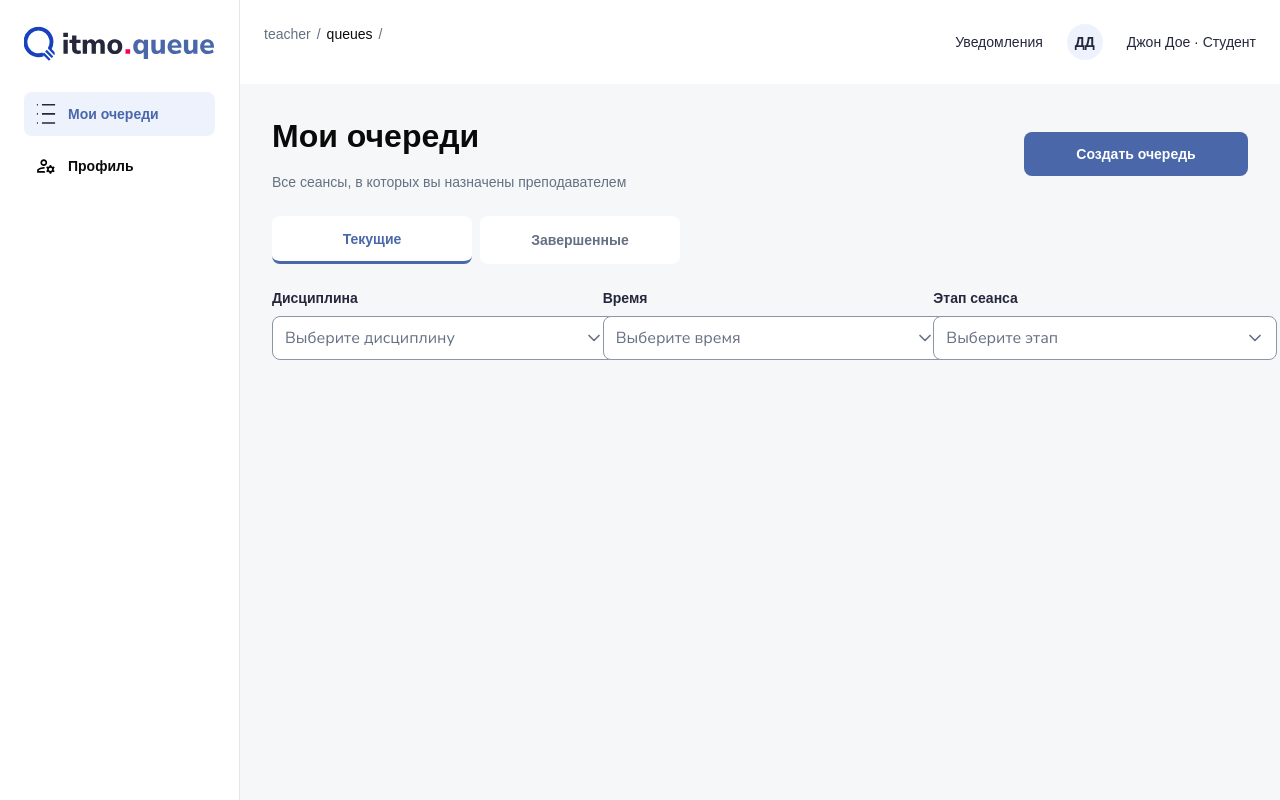
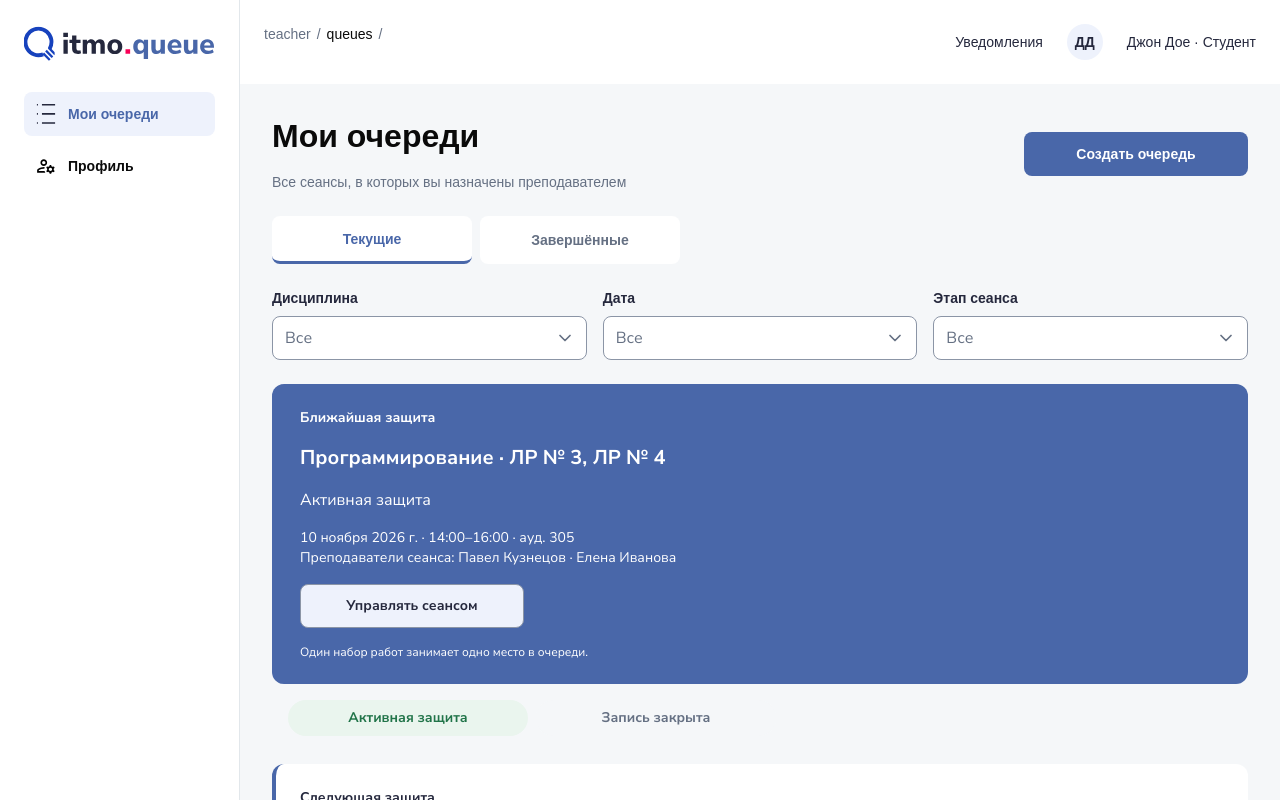
Before and after one commit to ITMO-QUEUE/itmo-queue-frontend, a React (Vite) app: page /teacher/queues in a window 1280 px wide. Built offline with nearby package versions, Linux system fonts and the light colour scheme.

Commit message:
реализован компонент TeacherQueue по аналогии с StudentQueue. Реализован вывод тестовой mockQueue в TeacherQueuesPage

```diff
--- /dev/null
+++ b/src/features/queue-teacher/components/TeacherQueue.tsx
@@ -0,0 +1,102 @@
+import { UIButton, UIButtonTone } from '../../../components/ui/UIButton'
+import {
+	UIQueueStatus,
+	QueueStatus
+} from '../../../components/ui/UIQueueStatus'
+import type {
+	TeacherQueue as TeacherQueueType,
+	QueueWork
+} from '../../queue-student/types/queue'
+
+export interface TeacherQueueProps {
+	teacherQueue: TeacherQueueType & { works: QueueWork[] }
+	isNearest?: boolean
+	onOpenQueue: () => void
+}
+
+const STAGE_LABELS = {
+	[ QueueStatus.PREREGISTRATION ]: 'Предварительная запись',
+	[ QueueStatus.ACTIVE ]: 'Активная защита',
+	[ QueueStatus.PAUSED ]: 'Защита приостановлена',
+	[ QueueStatus.COMPLETED ]: 'Завершён'
+}
+const dateFormatter = new Intl.DateTimeFormat( 'ru-RU', {
+	day: 'numeric',
+	month: 'long',
+	year: 'numeric'
+} )
+const timeFormatter = new Intl.DateTimeFormat( 'ru-RU', {
+	hour: '2-digit',
+	minute: '2-digit'
+} )
+
+export const TeacherQueue = ( {
+	teacherQueue: queue,
+	isNearest = false,
+	onOpenQueue
+}: TeacherQueueProps ) => {
+	const isCompleted = queue.status === QueueStatus.COMPLETED
+
+	return (
+		<section
+			className='flex flex-col gap-4'
+			aria-label={ queue.subject }
+		>
+			<div
+				className={ `flex flex-col gap-4 rounded-card border-l-4 border-action-primary p-6 ${ isNearest ? 'bg-action-primary text-text-inverse' : 'bg-bg-surface text-text-primary' }` }
+			>
+				<p className='text-label font-bold'>
+					{ isCompleted
+						? 'Завершённая защита'
+						: isNearest
+							? 'Ближайшая защита'
+							: 'Следующая защита' }
+				</p>
+				<h2 className='text-subheading font-bold'>
+					{ queue.subject } ·{ ' ' }
+					{ queue.works.map( work => `ЛР № ${ work.number }` ).join( ', ' ) }
+				</h2>
+				<p className='text-body'>
+					{ queue.status === QueueStatus.PREREGISTRATION
+						? 'Защита ещё не началась'
+						: STAGE_LABELS[ queue.status ] }
+				</p>
+				<div className='text-small'>
+					<p>
+						{ dateFormatter.format( queue.startsAt ) } ·{ ' ' }
+						{ timeFormatter.format( queue.startsAt ) }–
+						{ timeFormatter.format( queue.endsAt ) } ·{ ' ' }
+						{ queue.auditorium ? `ауд. ${ queue.auditorium }` : 'онлайн' }
+					</p>
+					<p>Преподаватели сеанса: { queue.teachers.join( ' · ' ) }</p>
+				</div>
+				<div>
+					<UIButton
+						label={ isCompleted ? 'Открыть сеанс' : 'Управлять сеансом' }
+						tone={ isNearest ? UIButtonTone.SECONDARY : UIButtonTone.PRIMARY }
+						onClick={ onOpenQueue }
+					/>
+				</div>
+				<p className='text-caption'>
+					Один набор работ занимает одно место в очереди.
+				</p>
+			</div>
+			<div className='flex flex-wrap gap-2 px-4'>
+				<UIQueueStatus
+					label={ STAGE_LABELS[ queue.status ] }
+					status={ queue.status }
+				/>
+				<UIQueueStatus
+					label={
+						queue.isRegistrationOpen ? 'Запись открыта' : 'Запись закрыта'
+					}
+					status={
+						queue.isRegistrationOpen
+							? QueueStatus.REGISTRATION_OPEN
+							: QueueStatus.REGISTRATION_CLOSED
+					}
+				/>
+			</div>
+		</section>
+	)
+}
--- a/src/pages/teacher/TeacherQueuesPage.tsx
+++ b/src/pages/teacher/TeacherQueuesPage.tsx
@@ -1,118 +1,174 @@
 import { useState } from 'react'
+import { Outlet, useNavigate, useParams } from 'react-router'
 import { Page } from '../../components/common/Page.tsx'
+import { QueueStatus } from '../../components/ui/UIQueueStatus'
 import { UITab } from '../../components/ui/UITab'
 import { UISelect, type UISelectOption } from '../../components/ui/UISelect'
+import { TeacherQueue } from '../../features/queue-teacher/components/TeacherQueue'
+import { mockQueues } from '../../features/queue-student/mocks/queues'
 
 const TABS = [
-		{ id: 'current', label: 'Текущие', subtitle: 'Все сеансы, в которых вы назначены преподавателем' },
-		{ id: 'archive', label: 'Завершенные', subtitle: 'Завершённые доступные вам сеансы' }
-	]
-
-const SUBJECTS: UISelectOption[] = [
-	{ value: 'math', label: 'Математический анализ' },
-	{ value: 'algebra', label: 'Алгебра и структуры данных' },
-	{ value: 'programming', label: 'Программирование' },
-	{ value: '', label: 'Очистить фильтр' }
+	{
+		id: 'current',
+		label: 'Текущие',
+		subtitle: 'Все сеансы, в которых вы назначены преподавателем'
+	},
+	{
+		id: 'archive',
+		label: 'Завершённые',
+		subtitle: 'Завершённые доступные вам сеансы'
+	}
 ]
 
+const STAGE_LABELS = {
+	[ QueueStatus.PREREGISTRATION ]: 'Предварительная запись',
+	[ QueueStatus.ACTIVE ]: 'Активная защита',
+	[ QueueStatus.PAUSED ]: 'Защита приостановлена',
+	[ QueueStatus.COMPLETED ]: 'Завершён'
+}
+const dateFormatter = new Intl.DateTimeFormat( 'ru-RU', {
+	day: 'numeric',
+	month: 'long',
+	year: 'numeric'
+} )
+const dateKey = ( date: Date ) =>
+	`${ date.getFullYear() }-${ date.getMonth() + 1 }-${ date.getDate() }`
+const resetOption = { value: '', label: 'Сбросить фильтр' }
+const SUBJECTS: UISelectOption[] = [
+	...Array.from(
+		new Set( mockQueues.map( queue => queue.subject ) ),
+		subject => ( { value: subject, label: subject } )
+	),
+	resetOption
+]
+const DATES: UISelectOption[] = [
+	...Array.from(
+		new Map(
+			[ ...mockQueues ]
+				.sort( ( a, b ) => a.startsAt.getTime() - b.startsAt.getTime() )
+				.map( queue => [
+					dateKey( queue.startsAt ),
+					{
+						value: dateKey( queue.startsAt ),
+						label: dateFormatter.format( queue.startsAt )
+					}
+				] )
+		).values()
+	),
+	resetOption
+]
 const STAGES: UISelectOption[] = [
-	{ value: 'pre', label: 'Предварительная запись' },
-	{ value: 'active', label: 'Активная защита' },
-	{ value: 'done', label: 'Завершён' },
-	{ value: '', label: 'Очистить фильтр' }
-]
-
-const TIME: UISelectOption[] = [
-	{ value: '14:00', label: '14:00' },
-	{ value: '15:30', label: '15:30' },
-	{ value: '', label: 'Очистить фильтр' }
-
+	...Object.entries( STAGE_LABELS ).map( ( [ value, label ] ) => ( {
+		value,
+		label
+	} ) ),
+	resetOption
 ]
 
 export const TeacherQueuesPage = () => {
-
-	const [activeTab, setActiveTab] = useState<string>('current')
-	const [subject, setSubject] = useState<string>('')
-	const [stage, setStage] = useState<string>('')
-	const [time, setTime] = useState<string>('')
-
+	const navigate = useNavigate()
+	const { queueId } = useParams()
+	const [ activeTab, setActiveTab ] = useState( 'current' )
+	const [ subject, setSubject ] = useState( '' )
+	const [ stage, setStage ] = useState( '' )
+	const [ date, setDate ] = useState( '' )
+	const queues = [ ...mockQueues ]
+		.filter(
+			queue =>
+				( queue.status === QueueStatus.COMPLETED ) ===
+				( activeTab === 'archive' )
+		)
+		.sort( ( a, b ) => a.startsAt.getTime() - b.startsAt.getTime() )
+	const visibleQueues =
+		activeTab === 'archive'
+			? queues
+			: queues.filter(
+					queue =>
+						( ! subject || queue.subject === subject ) &&
+						( ! date || dateKey( queue.startsAt ) === date ) &&
+						( ! stage || queue.status === stage )
+				)
+	const nearestId = visibleQueues[ 0 ]?.id
 	const searchParams = [
 		{
 			id: 'discipline',
 			label: 'Дисциплина',
-			placeholder: 'Выберите дисциплину',
 			options: SUBJECTS,
 			value: subject,
 			onChange: setSubject
 		},
 		{
-			id: 'time',
-			label: 'Время',
-			placeholder: 'Выберите время',
-			options: TIME,
-			value: time,
-			onChange: setTime
+			id: 'date',
+			label: 'Дата',
+			options: DATES,
+			value: date,
+			onChange: setDate
 		},
 		{
 			id: 'stage',
 			label: 'Этап сеанса',
-			placeholder: 'Выберите этап',
 			options: STAGES,
 			value: stage,
 			onChange: setStage
 		}
 	]
 
-	const handleClick = (id: string) => {
-		setActiveTab(id)
-	}
+	if ( queueId ) return <Outlet />
 
 	return (
 		<Page
 			title='Мои очереди'
-			subtitle={TABS.find(tab => tab.id === activeTab)?.subtitle}
+			subtitle={ TABS.find( tab => tab.id === activeTab )?.subtitle }
 			sidebutton='create-queue'
 		>
 			<div className='flex flex-wrap gap-2'>
-				{TABS.map(tab => (
+				{ TABS.map( tab => (
 					<UITab
-						key={tab.id}
-						label={tab.label}
-						active={activeTab === tab.id}
-						onClick={() => handleClick(tab.id)}
+						key={ tab.id }
+						label={ tab.label }
+						active={ activeTab === tab.id }
+						onClick={ () => {
+							setActiveTab( tab.id )
+							setStage( '' )
+						} }
 					/>
-				))}
+				) ) }
 			</div>
 
-			{activeTab === 'current' && <div>
+			{ activeTab === 'current' && (
+				<div className='grid grid-cols-1 gap-4 md:grid-cols-3'>
+					{ searchParams.map( param => (
+						<UISelect
+							key={ param.id }
+							label={ param.label }
+							value={ param.value }
+							options={ param.options }
+							placeholder='Все'
+							onChange={ param.onChange }
+							fullWidth
+						/>
+					) ) }
+				</div>
+			) }
 
-				<div className='grid grid-cols-1 gap-4 md:grid-cols-3'>
-					{searchParams.map(searchParam => (
-						<UISelect
-							key={searchParam.id}
-							label={searchParam.label}
-							value={searchParam.value}
-							options={searchParam.options}
-							placeholder={searchParam.placeholder}
-							onChange={searchParam.onChange}
-						/>
-					))}
-				</div>
+			<div
+				className='flex flex-col gap-7 font-nunito'
+				aria-live='polite'
+			>
+				{ visibleQueues.map( queue => (
+					<TeacherQueue
+						key={ queue.id }
+						teacherQueue={ queue }
+						isNearest={ activeTab === 'current' && queue.id === nearestId }
+						onOpenQueue={ () => navigate( `/teacher/queues/${ queue.id }` ) }
+					/>
+				) ) }
+				{ visibleQueues.length === 0 && (
+					<p className='rounded-card bg-bg-surface p-6 text-text-secondary'>
+						Сеансов по выбранным фильтрам не найдено.
+					</p>
+				) }
 			</div>
-			}
-
-			{activeTab === 'archive' && <div>
-				<p>
-					Тестовая штука для archive
-				</p>
-			</div>
-			}
-
-
 		</Page>
-
-
-
 	)
-
 }
```
